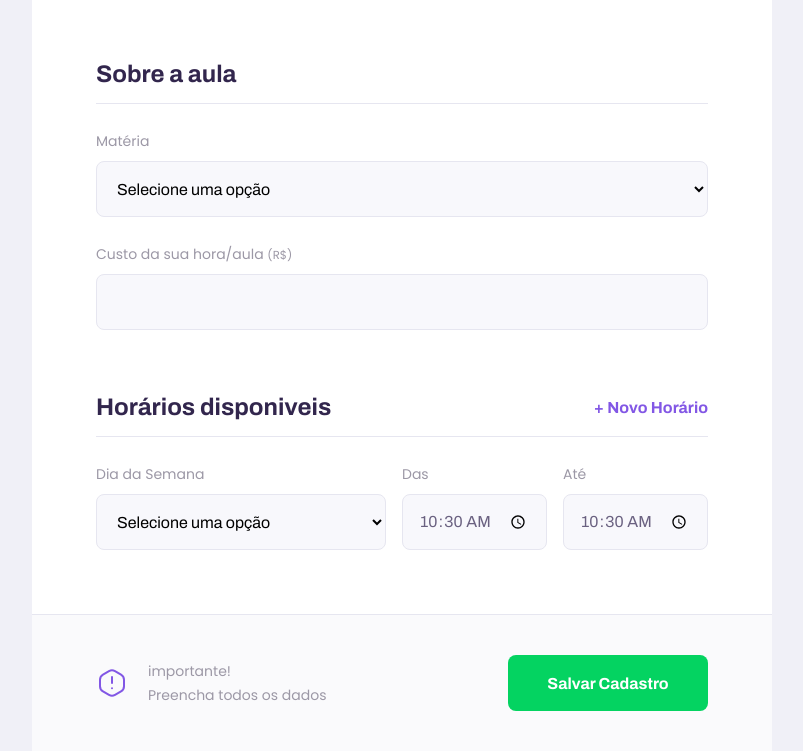
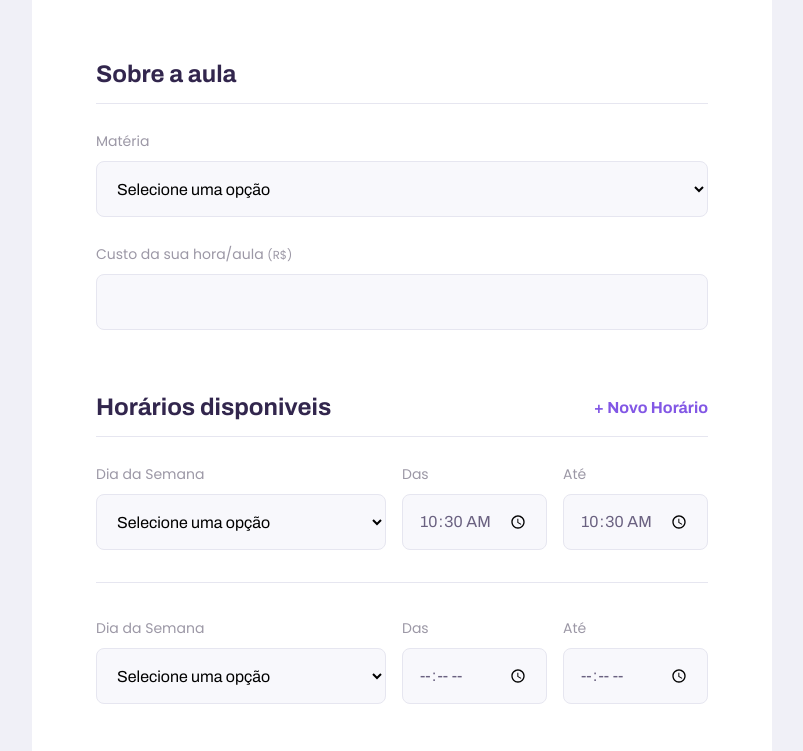
Before and after one commit to cleytonAdona/NLW, a plain HTML site: page NLW/give-classes.html in a window 1280 px wide. Both pictures are taken after typing "10:30", "10:30" into the empty fields and a click on the button "+ Novo Horário". Shown: the part 981-1732 px from the top of the page, without its empty margins (238-1041 px from the left). Drawn offline with Linux system fonts and the light colour scheme.

Commit message:
Duplicar Horarios com JS

```diff
--- a/NLW/give-classes.html
+++ b/NLW/give-classes.html
@@ -10,7 +10,7 @@
     <link rel="stylesheet" href="/style/partials/header.css">
     <link rel="stylesheet" href="/style/partials/forms.css">
     <link href="https://fonts.googleapis.com/css2?family=Archivo:wght@400;700&amp;family=Poppins:wght@400;600&amp;display=swap" rel="stylesheet">
-    <script src="/scripts/addField.js"></script>
+    <script src="/scripts/addField.js" defer></script>
 </head>
 
 <body id="page-give-classes">
--- a/NLW/scripts/addField.js
+++ b/NLW/scripts/addField.js
@@ -0,0 +1,18 @@
+//Procurar o botao
+document.querySelector(" #add-time")
+    //Quando clicar no botao
+    .addEventListener('click', cloneField)
+    //Executar uma acao
+function cloneField() {
+    //Duplicar os campos
+    const newfieldContainer = document.querySelector('.schedule-item').cloneNode(true)
+        // limpar os campos - Pegar os campos
+    const fields = newfieldContainer.querySelectorAll('input')
+        // para cada campo limpar
+    fields.forEach(function(field) {
+            // pegar o fields do momento e limpa ele
+            field.value = ""
+        })
+        // Colocar na página
+    document.querySelector('#schedule-items').appendChild(newfieldContainer)
+}
```
